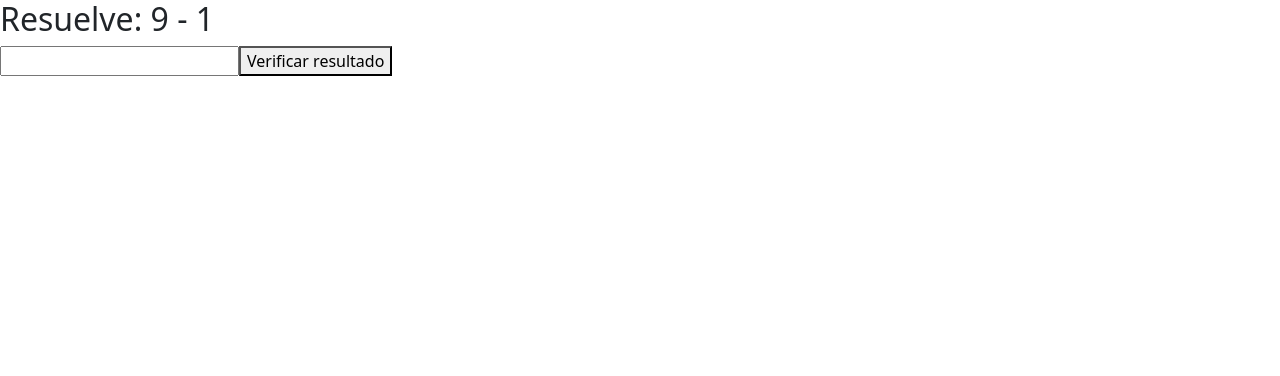
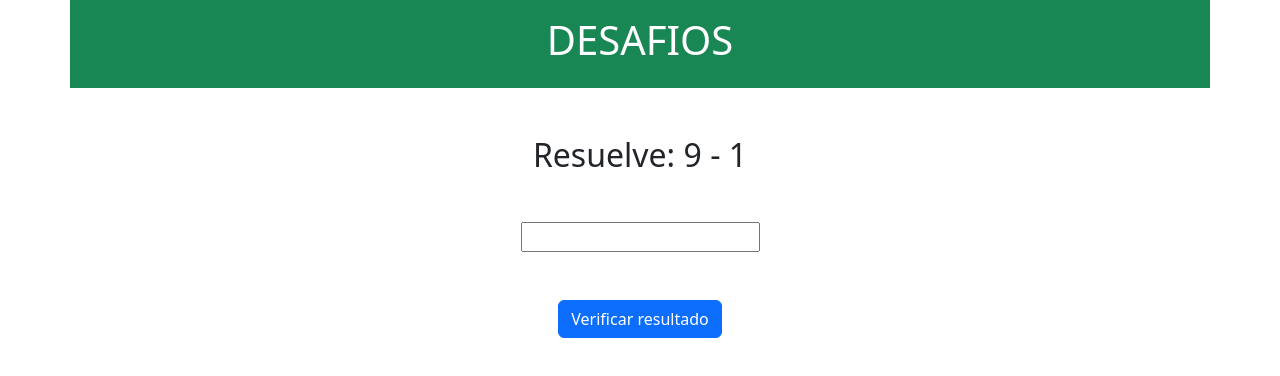
Before and after one commit to tammarabm/proyecto06react_desafiomatematico_grupo_1, a React (Vite) app: page / in a window 1280 px wide. Both pictures are taken after a click on the button "EMPEZAR!". Shown: the top 376 px of the page. Built offline with nearby package versions, Linux system fonts and the light colour scheme.

Commit message:
Mejorando el css

```diff
--- a/src/components/DesafioMatematico.jsx
+++ b/src/components/DesafioMatematico.jsx
@@ -1,4 +1,5 @@
 import React, { useState } from 'react';
+import { Button } from 'react-bootstrap';
 
 const DesafioMatematico = ({ challenge, verifyAnswer }) => {
   const [userAnswer, setUserAnswer] = useState('');
@@ -10,13 +11,20 @@ const DesafioMatematico = ({ challenge, verifyAnswer }) => {
 
   return (
     <div>
-      <h2>Resuelve: {challenge.num1} {challenge.operator} {challenge.num2}</h2>
-      <input
-        type="number"
-        value={userAnswer}
-        onChange={(e) => setUserAnswer(e.target.value)}
-      />
-      <button onClick={handleSubmit}>Verificar resultado</button>
+      <div className="container text-center text-bg-success p-3">
+        <h1>DESAFIOS</h1>
+      </div>
+      <h2 className='text-center mt-md-5'>Resuelve: {challenge.num1} {challenge.operator} {challenge.num2}</h2>
+      <div className='d-flex justify-content-center mt-md-5'>
+        <input
+          type="number"
+          value={userAnswer}
+          onChange={(e) => setUserAnswer(e.target.value)}
+        />
+      </div>
+      <div className='d-flex justify-content-center mt-md-5'>
+        <Button onClick={handleSubmit}>Verificar resultado </Button>
+      </div>
     </div>
   );
 };
```
Also changed, not shown: src/data/desafios.json (added, +22 -0 lines).
